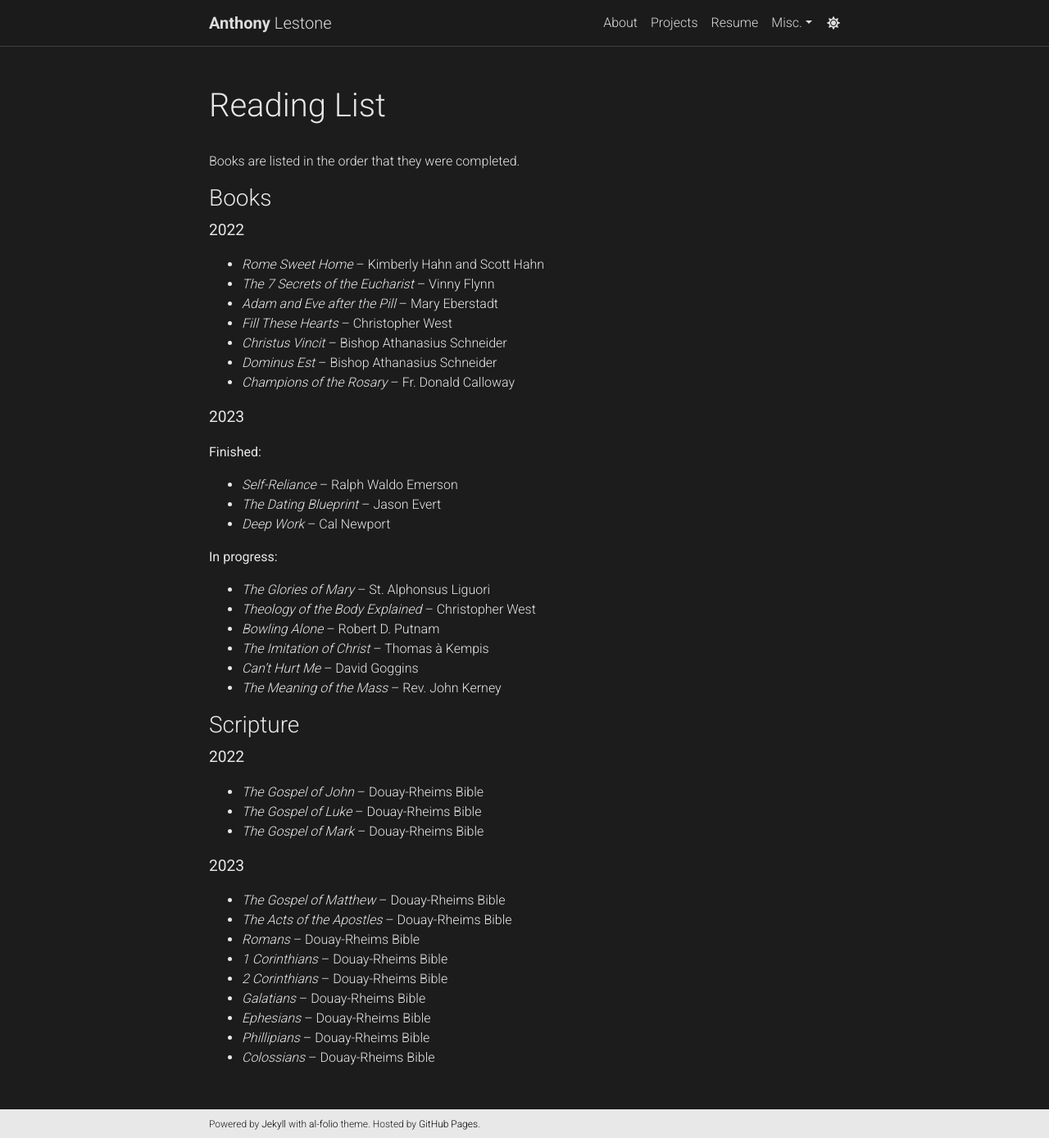
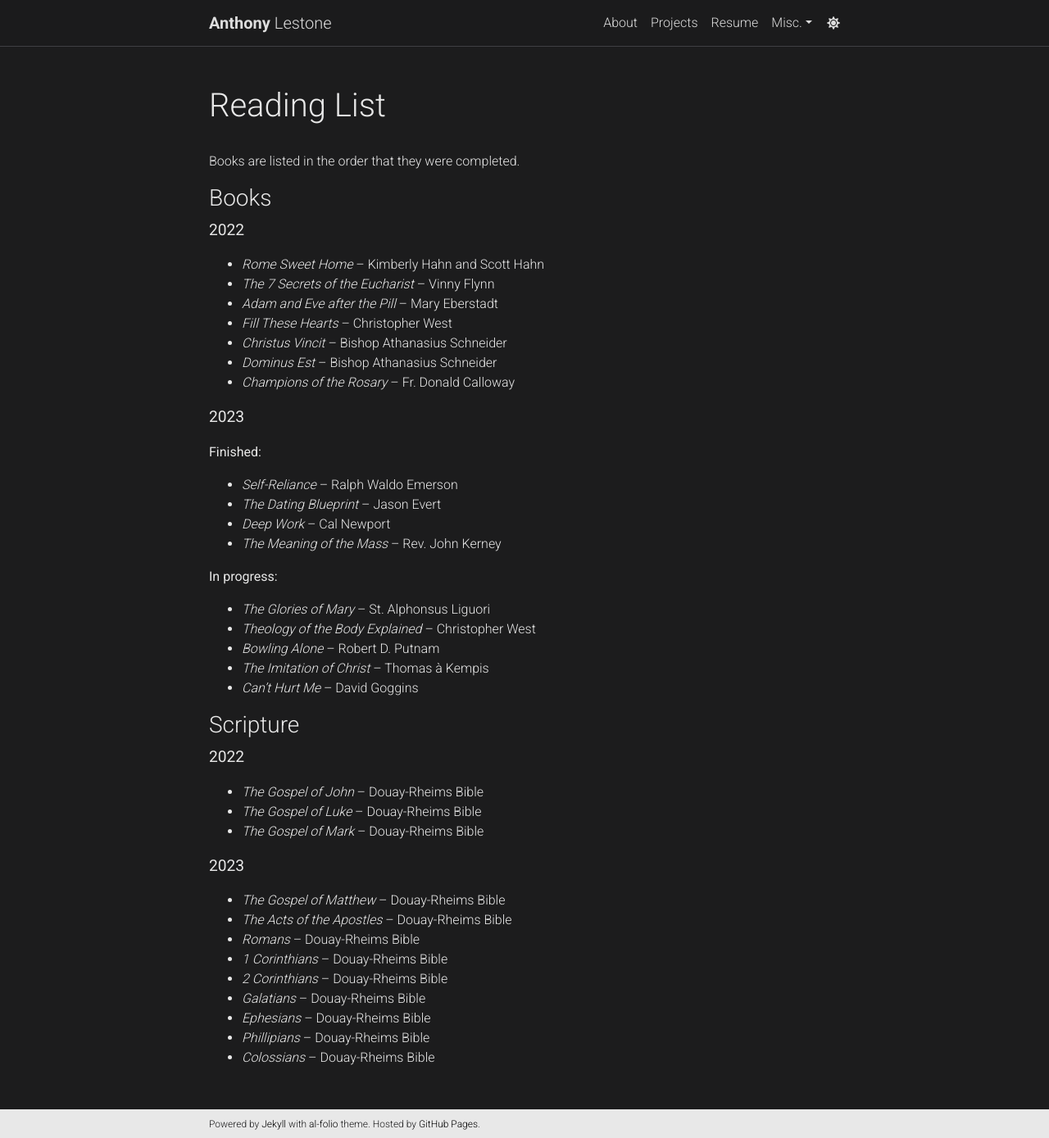
Before and after one commit to anthonylestone/anthonylestone.github.io, a Jekyll site: the page built from _pages/readinglist.md, in a window 1280 px wide and 1389 px high. Shown: the whole window at 82% size. Built offline with Jekyll 4.4.1, drawn with Linux system fonts in a browser that asks for light colours; comment, search, counter and statistics services are not loaded; a style sheet for code colours, icons or effects is not loaded; part of the change alters nothing that is shown.

```diff
--- a/_pages/readinglist.md
+++ b/_pages/readinglist.md
@@ -26,6 +26,7 @@ Books are listed in the order that they were completed.
 - *Self-Reliance* -- Ralph Waldo Emerson
 - *The Dating Blueprint* -- Jason Evert
 - *Deep Work* -- Cal Newport
+- *The Meaning of the Mass* -- Rev. John Kerney
 
 <b>In progress:<b>
 
@@ -34,7 +35,6 @@ Books are listed in the order that they were completed.
 - *Bowling Alone* -- Robert D. Putnam
 - *The Imitation of Christ* -- Thomas à Kempis
 - *Can't Hurt Me* -- David Goggins
-- *The Meaning of the Mass* -- Rev. John Kerney
 
 ### Scripture
 
```
